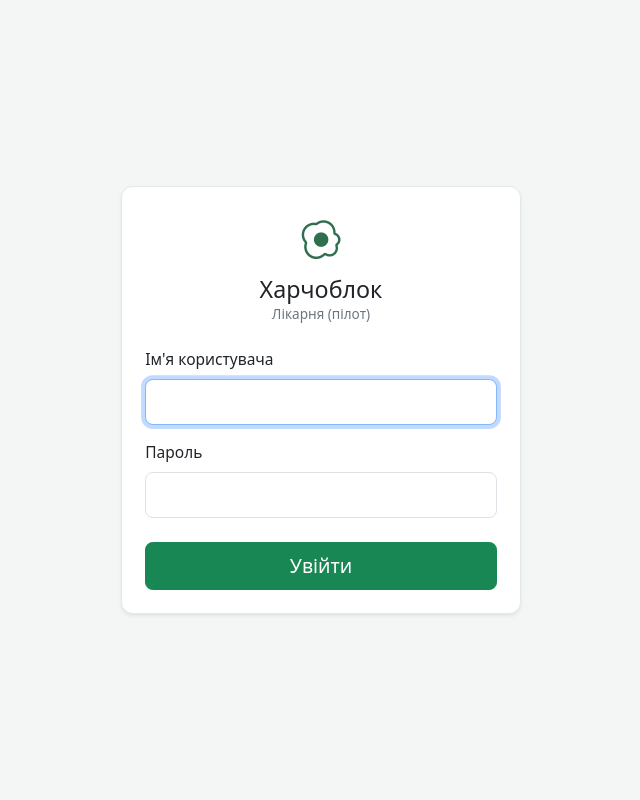
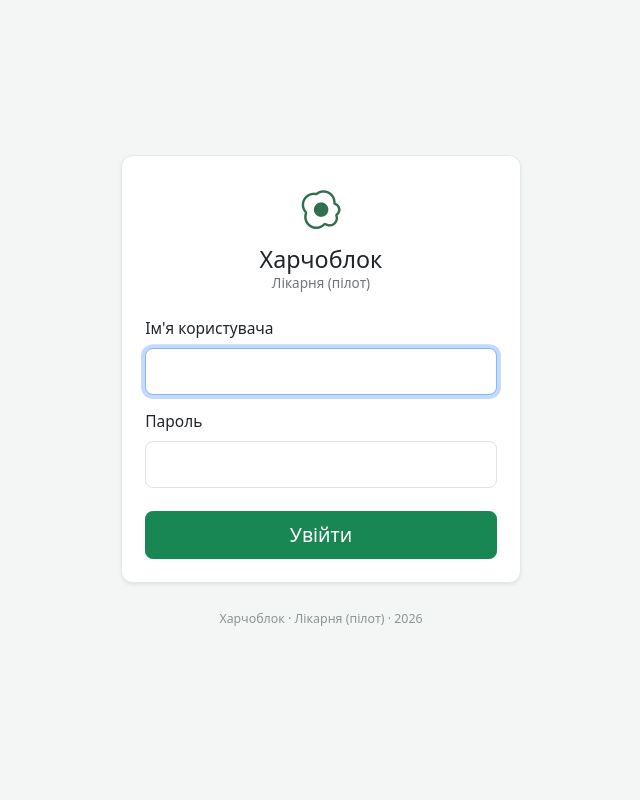
Before and after one commit to sab0tag/harch, a Django app: page /login/ in a window 1280 px wide. Shown: the whole page, without its empty margins (319-959 px from the left). Run offline with Django 5.2, Linux system fonts and the light colour scheme; parts of the project's set-up code (start-up, migrations or seed data) failed here and were passed over; some libraries are stand-ins or nearby versions.

Commit message:
Footer «Харчоблок · <hospital>, <city> · 2026»; update.sh recreates caddy
Quiet footer on the login page and inside; no © — the software is not the
hospital's. HOSPITAL_CITY setting; the year range grows by itself.
deploy/update.sh recreates Caddy when deploy/Caddyfile changed: the
single-file bind mount keeps the old file after git pull.

Co-Authored-By: Claude Opus 5.5 <noreply@anthropic.com>

```diff
--- a/apps/core/context_processors.py
+++ b/apps/core/context_processors.py
@@ -1,11 +1,17 @@
 from django.conf import settings
+from django.utils import timezone
 from django.urls import reverse
 
 from .navigation import visible_groups
 
 
+FIRST_YEAR = 2026
+
+
 def site(request):
-    return {"HOSPITAL_NAME": settings.HOSPITAL_NAME, "DEMO_MODE": settings.DEMO_MODE}
+    year = timezone.localdate().year
+    return {"HOSPITAL_NAME": settings.HOSPITAL_NAME, "HOSPITAL_CITY": settings.HOSPITAL_CITY,
+            "DEMO_MODE": settings.DEMO_MODE, "FOOTER_YEARS": f"{FIRST_YEAR}–{year}" if year > FIRST_YEAR else str(FIRST_YEAR)}
 
 
 def _href(item):
--- a/config/settings/base.py
+++ b/config/settings/base.py
@@ -15,6 +15,7 @@ env = environ.Env(
     HOSPITAL_FULL_NAME=(str, ""),
     HOSPITAL_EDRPOU=(str, ""),
     HOSPITAL_ADDRESS=(str, ""),
+    HOSPITAL_CITY=(str, ""),
     APPROVER_TITLE=(str, "Директор"),
     ORDER_DEADLINE=(str, "16:00"),
     NOTIFY_EMAIL=(bool, False),
@@ -148,6 +149,7 @@ HOSPITAL_NAME = env("HOSPITAL_NAME")  # on screen: short name
 HOSPITAL_FULL_NAME = env("HOSPITAL_FULL_NAME") or HOSPITAL_NAME
 HOSPITAL_EDRPOU = env("HOSPITAL_EDRPOU")
 HOSPITAL_ADDRESS = env("HOSPITAL_ADDRESS")
+HOSPITAL_CITY = env("HOSPITAL_CITY")  # page footer: «Харчоблок · <name>, <city> · 2026»
 APPROVER_TITLE = env("APPROVER_TITLE")
 ORDER_DEADLINE = env("ORDER_DEADLINE")
 NOTIFY_EMAIL = env("NOTIFY_EMAIL")
--- a/static/css/app.css
+++ b/static/css/app.css
@@ -58,3 +58,5 @@ body { background: #f4f6f5; }
   background: #f5b300; color: #2b2100;
   font-size: .9rem; text-align: center; padding: .35rem 1rem; line-height: 1.35;
 }
+
+.harch-footer { font-size: .8rem; color: #8a968f; text-align: center; padding: .75rem 1rem 1rem; }
--- a/templates/base.html
+++ b/templates/base.html
@@ -19,6 +19,7 @@
       {% include "partials/messages.html" %}
       {% block content %}{% endblock %}
     </main>
+    {% include "partials/footer.html" %}
   </div>
 {% endblock %}
 <script src="{% static 'vendor/bootstrap/bootstrap.bundle.min.js' %}"></script>
--- /dev/null
+++ b/templates/partials/footer.html
@@ -0,0 +1 @@
+<footer class="harch-footer">Харчоблок · {{ HOSPITAL_NAME }}{% if HOSPITAL_CITY %}, {{ HOSPITAL_CITY }}{% endif %} · {{ FOOTER_YEARS }}</footer>
--- a/templates/registration/login.html
+++ b/templates/registration/login.html
@@ -1,7 +1,7 @@
 {% extends "base.html" %}
 {% block title %}Вхід{% endblock %}
 {% block body %}
-<main class="min-vh-100 d-flex align-items-center justify-content-center p-3">
+<main class="min-vh-100 d-flex flex-column align-items-center justify-content-center gap-3 p-3">
   <div class="card shadow-sm w-100" style="max-width: 400px">
     <div class="card-body p-4">
       <div class="text-center mb-4">
@@ -42,5 +42,6 @@
       {% endif %}
     </div>
   </div>
+  {% include "partials/footer.html" %}
 </main>
 {% endblock %}
```
Also changed, not shown: apps/core/tests/test_footer.py (added, +27 -0 lines), 2 other files.
